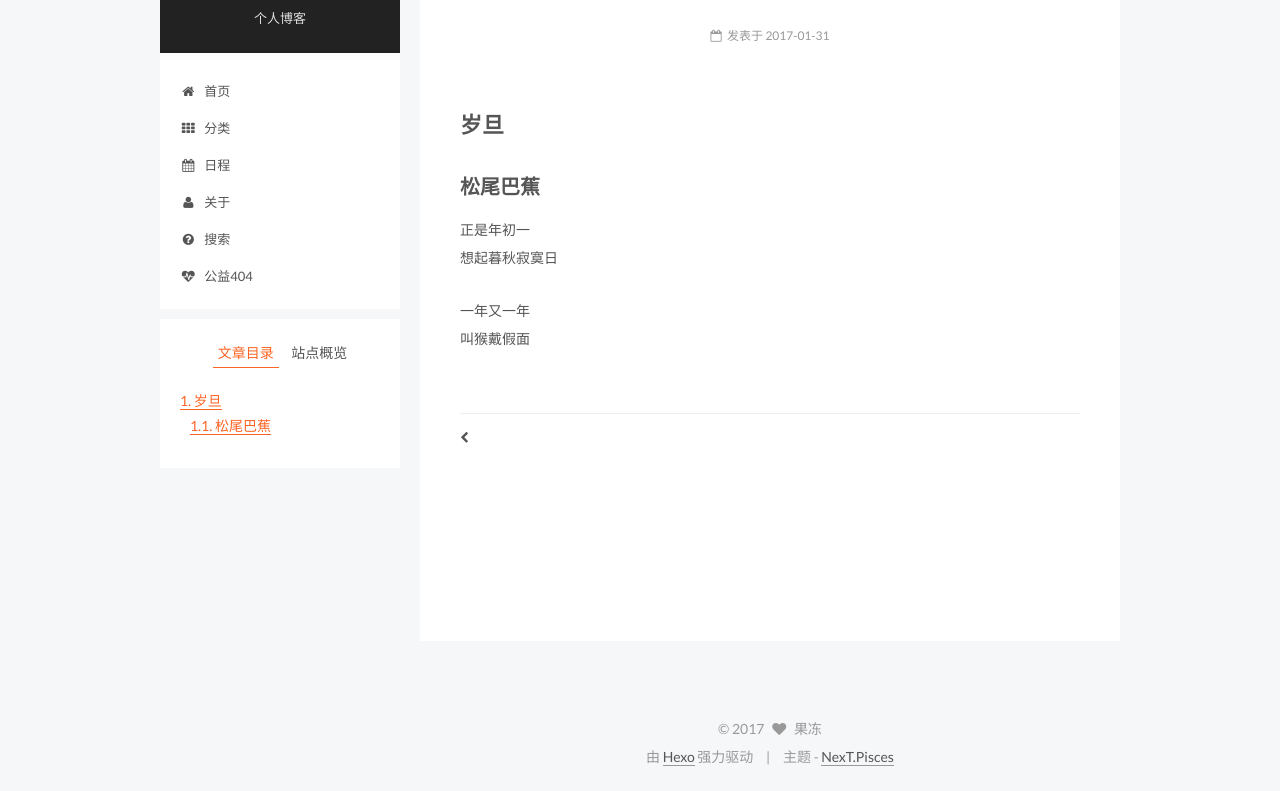
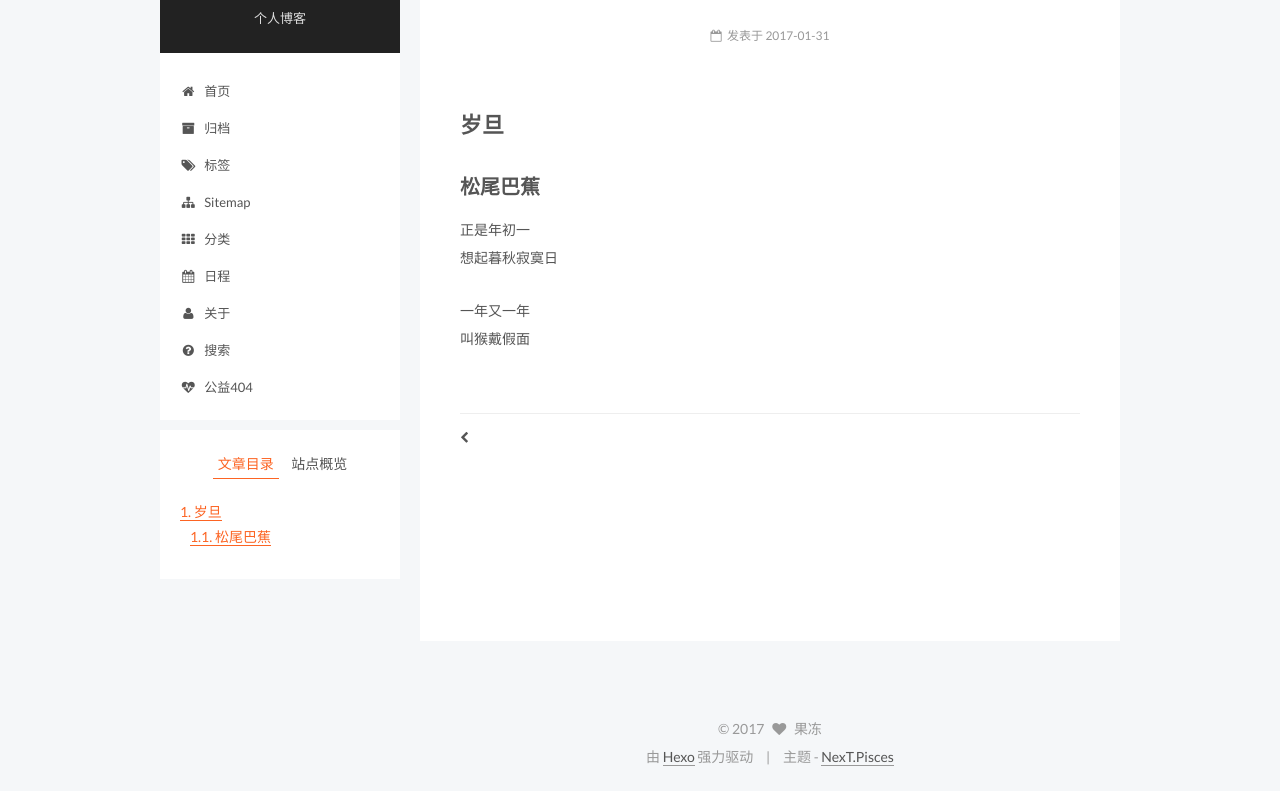
Before and after one commit to jelly9/jelly9.github.io, a plain HTML site: page 2017/01/31/岁旦/index.html in a window 1280 px wide. Shown: the part 62-853 px from the top of the page. Drawn offline with Linux system fonts and the light colour scheme.

Commit message:
Site updated: 2017-02-07 17:20:14

```diff
--- a/2017/01/31/岁旦/index.html
+++ b/2017/01/31/岁旦/index.html
@@ -191,6 +191,36 @@
               <i class="menu-item-icon fa fa-fw fa-home"></i> <br />
 
             首页
+          </a>
+        </li>
+
+
+        <li class="menu-item menu-item-archives">
+          <a href="" rel="section">
+
+              <i class="menu-item-icon fa fa-fw fa-archive"></i> <br />
+
+            归档
+          </a>
+        </li>
+
+
+        <li class="menu-item menu-item-tags">
+          <a href="" rel="section">
+
+              <i class="menu-item-icon fa fa-fw fa-tags"></i> <br />
+
+            标签
+          </a>
+        </li>
+
+
+        <li class="menu-item menu-item-sitemap">
+          <a href="" rel="section">
+
+              <i class="menu-item-icon fa fa-fw fa-sitemap"></i> <br />
+
+            Sitemap
           </a>
         </li>
 
@@ -453,7 +483,7 @@
 
 
             <div class="site-state-item site-state-posts">
-              <a href="../../../../index.html">
+              <a href="../../../../archives">
                 <span class="site-state-item-count">4</span>
                 <span class="site-state-item-name">日志</span>
               </a>
```
Also changed, not shown: 2017/01/31/article-titlie/index.html (+31 -1 lines), 2017/01/31/hello-world/index.html (+31 -1 lines), 2017/01/31/镜中/index.html (+31 -1 lines), archives/2017/01/index.html (+31 -1 lines), archives/2017/index.html (+31 -1 lines), archives/index.html (+31 -1 lines), index.html (+31 -1 lines).
